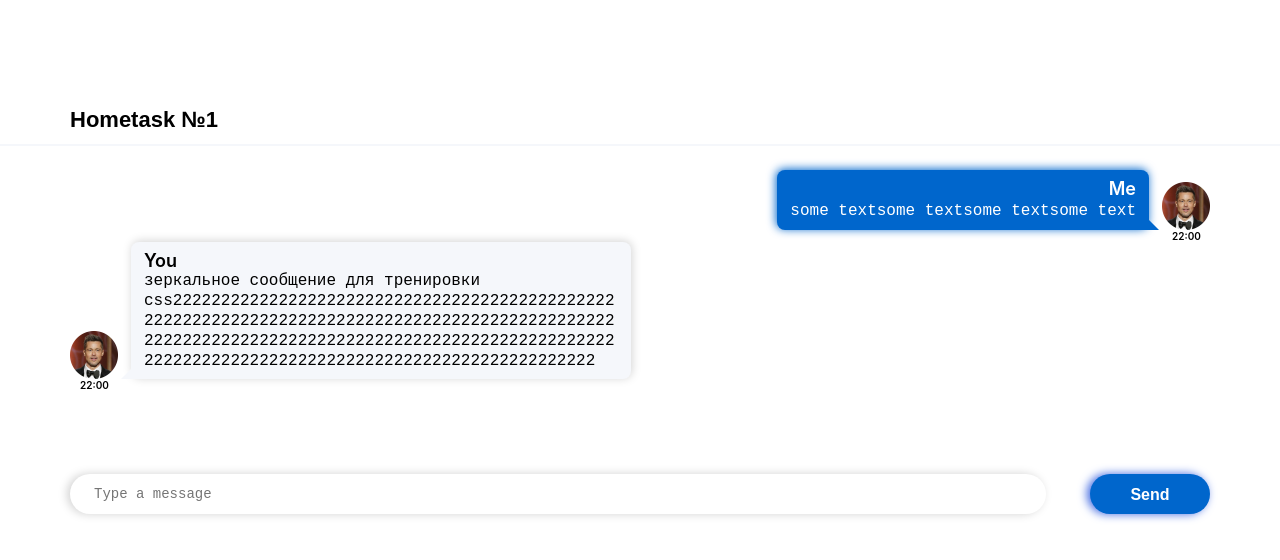
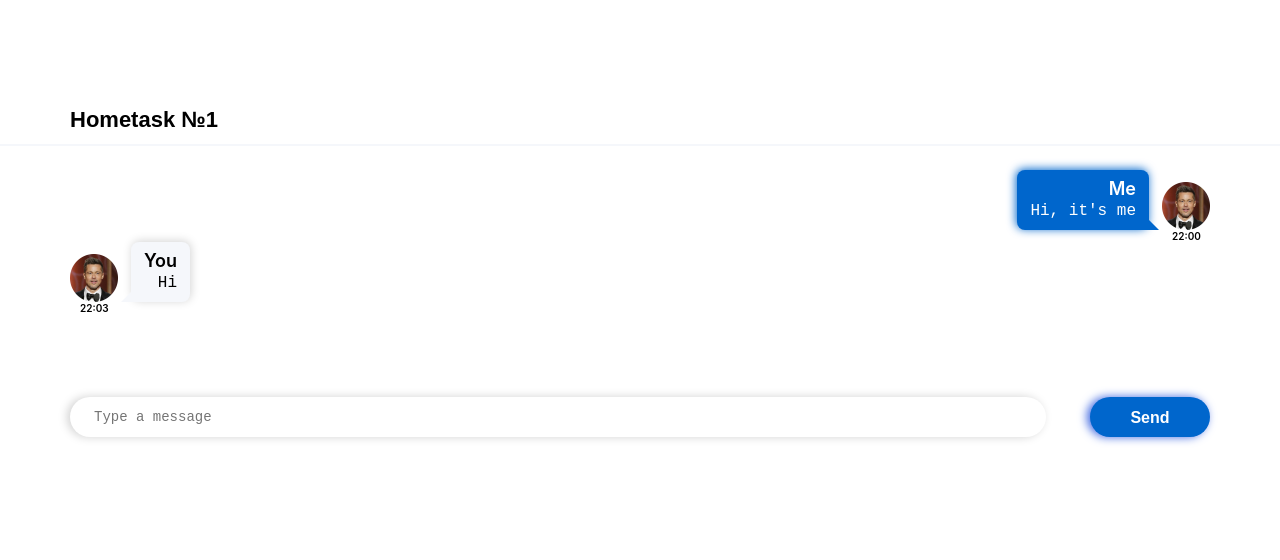
Before and after one commit to YuriyPshenov/homeworks, a React (Create React App) app: page / in a window 1280 px wide. Shown: the top 560 px of the page. Built offline with nearby package versions, Linux system fonts and the light colour scheme.

Commit message:
updating start messages

```diff
--- a/src/s2-homeworks/hw01/HW1.tsx
+++ b/src/s2-homeworks/hw01/HW1.tsx
@@ -38,7 +38,7 @@ export const message0: MessageType = {
         name: 'Me',  // можно менять
     },
     message: {
-        text: 'some textsome textsome textsome text', // можно менять
+        text: `Hi, it's me`, // можно менять
         time: '22:00', // можно менять
     },
 }
@@ -49,8 +49,8 @@ export const friendMessage0: MessageType = {
         name: 'You', // можно менять
     },
     message: {
-        text: 'зеркальное сообщение для тренировки css22222222222222222222222222222222222222222222222222222222222222222222222222222222222222222222222222222222222222222222222222222222222222222222222222222222222222222222222222222222222222222222222', // можно менять
-        time: '22:00', // можно менять
+        text: 'Hi', // можно менять
+        time: '22:03', // можно менять
     },
 }
 
```
